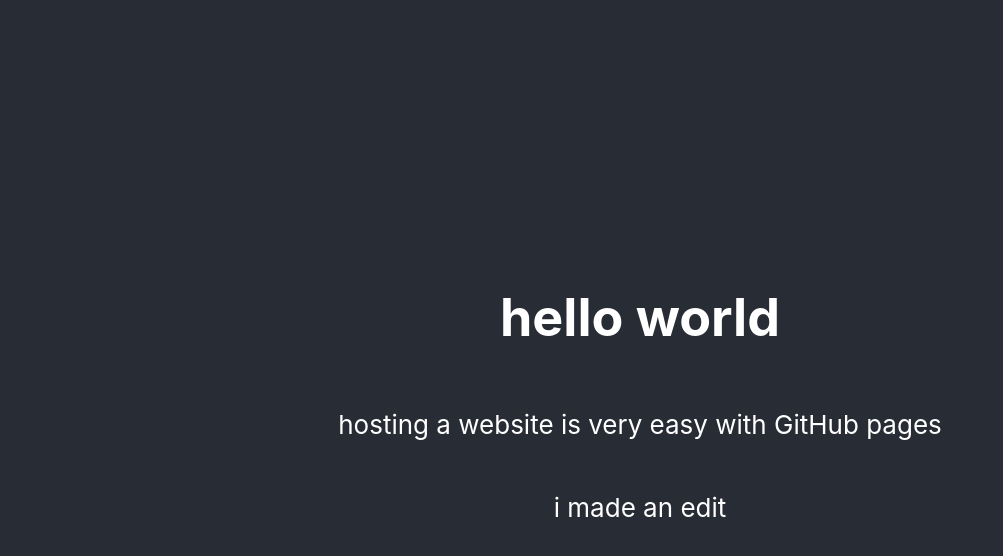
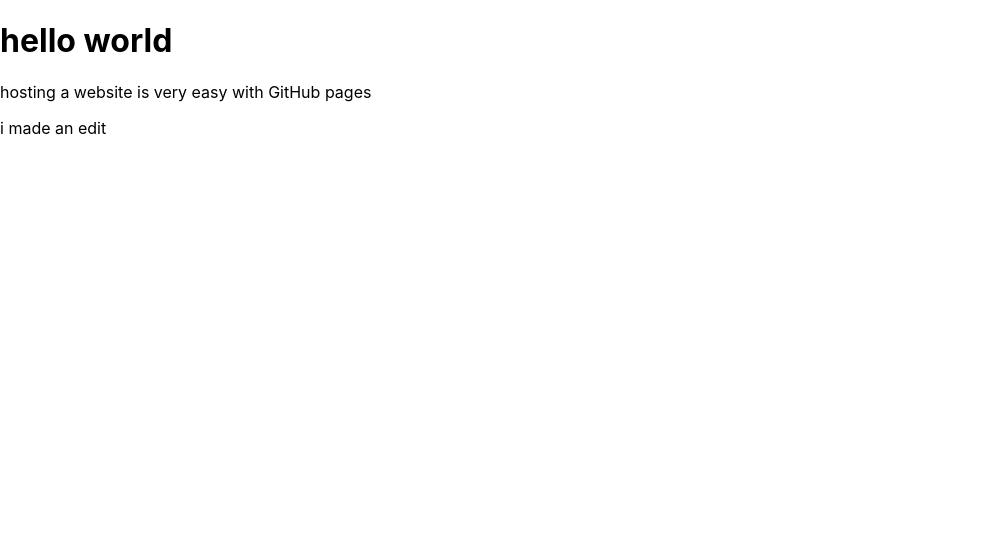
Before and after one commit to kaifsindhi/react-portfolio, a React (Create React App) app: page / in a window 1280 px wide. Shown: the top 556 px of the page, without its empty margins (0-1003 px from the left). Built offline with nearby package versions, Linux system fonts and the light colour scheme.

Commit message:
add material-ui, update favicon, update title

```diff
--- a/package.json
+++ b/package.json
@@ -4,6 +4,11 @@
   "homepage": "https://kaifsindhi.com",
   "private": true,
   "dependencies": {
+    "@emotion/react": "^11.10.0",
+    "@emotion/styled": "^11.10.0",
+    "@fontsource/roboto": "^4.5.7",
+    "@mui/icons-material": "^5.8.4",
+    "@mui/material": "^5.9.3",
     "@testing-library/jest-dom": "^5.16.5",
     "@testing-library/react": "^13.3.0",
     "@testing-library/user-event": "^13.5.0",
--- a/public/index.html
+++ b/public/index.html
@@ -24,7 +24,11 @@
       work correctly both with client-side routing and a non-root public URL.
       Learn how to configure a non-root public URL by running `npm run build`.
     -->
-    <title>React App</title>
+    <title>Kaif Sindhi - Software Enginer</title>
+    <link
+      rel="stylesheet"
+      href="https://fonts.googleapis.com/css?family=Roboto:300,400,500,700&display=swap"
+    />
   </head>
   <body>
     <noscript>You need to enable JavaScript to run this app.</noscript>
--- a/src/App.css
+++ b/src/App.css
@@ -1,4 +1,4 @@
-.App {
+/* .App {
   text-align: center;
 }
 
@@ -35,4 +35,4 @@
   to {
     transform: rotate(360deg);
   }
-}
+} */
--- a/src/App.js
+++ b/src/App.js
@@ -1,13 +1,10 @@
 import "./App.css";
+import MainPage from "./pages/Main";
 
 function App() {
   return (
-    <div className="App">
-      <header className="App-header">
-        <h1>hello world</h1>
-        <p>hosting a website is very easy with GitHub pages</p>
-        <p>i made an edit</p>
-      </header>
+    <div>
+        <MainPage/>
     </div>
   );
 }
--- /dev/null
+++ b/src/pages/Main.js
@@ -0,0 +1,11 @@
+import * as React from "react";
+
+export default function MainPage() {
+  return (
+    <div>
+      <h1>hello world</h1>
+      <p>hosting a website is very easy with GitHub pages</p>
+      <p>i made an edit</p>
+    </div>
+  );
+}
```
Also changed, not shown: public/manifest.json, 2 other files (tests, documents, lock files or other folders).
